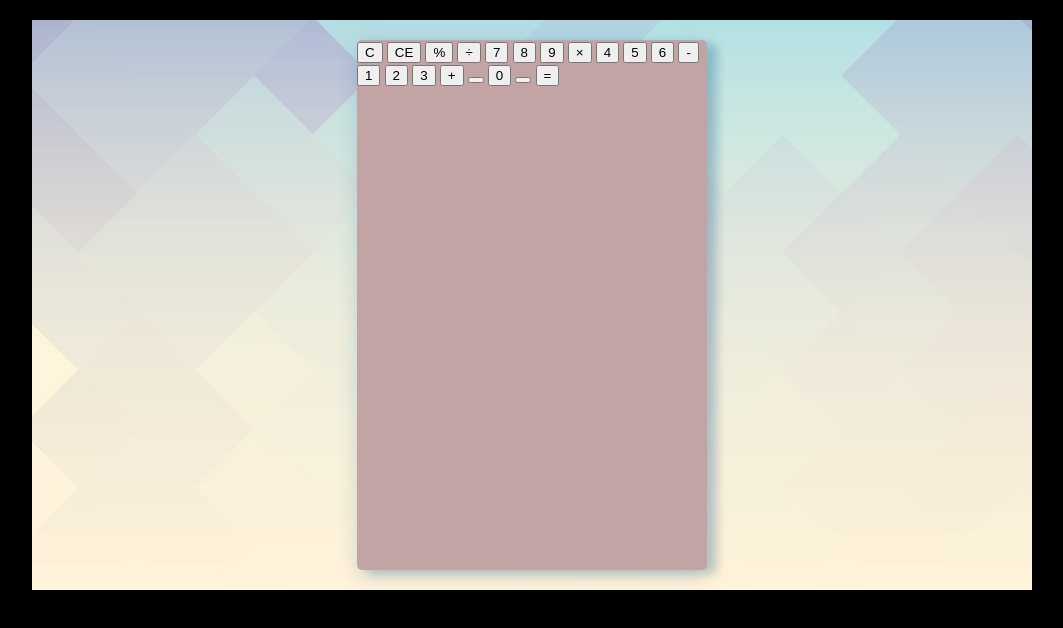
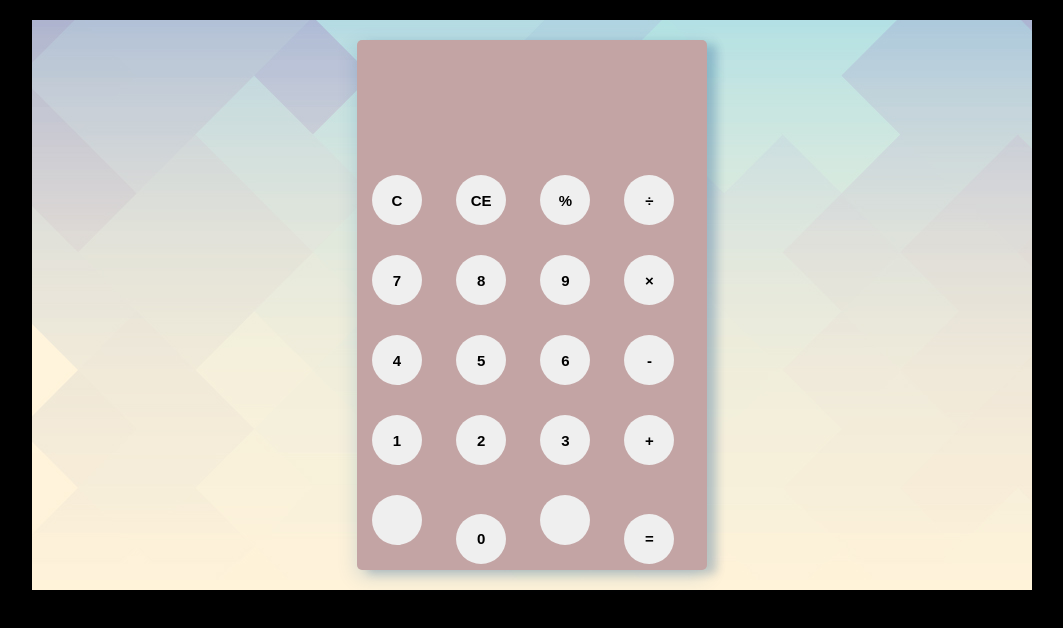
Before and after one commit to kavatibhagya/js-calculator, a plain HTML site: page index.html in a window 1280 px wide. Shown: the whole page, without its empty margins (108-1171 px from the left). Drawn offline with Linux system fonts and the light colour scheme.

Commit message:
organised calculator

```diff
--- a/style.css
+++ b/style.css
@@ -21,3 +21,36 @@ body{
   box-shadow: 10px 4px 8px 0 rgba(8, 65, 129, 0.2),0 6px 20px 0 rgba(8, 97, 156, 0.19);
 
 }
+#result{
+  height:120px;
+
+}
+#history{
+ text-align: right;
+  height: 20px;
+  margin: 0 auto;
+  padding-top: 20px;
+  font-size: 1px;
+  color: #919191;
+
+}
+#output{
+  text-align: right;
+  height: 60px;
+  margin: 10px 20px;
+  font-size: 30px;
+}
+#keyboard{
+  height:400px;
+
+}
+.operator, .number, .empty{
+  height: 50px;
+  width: 50px;
+  margin: 15px;
+  text-align: center;
+  border-radius: 50%;
+  border-width: 0;
+  font-weight: bold;
+  font-size: 15px;
+}
```
